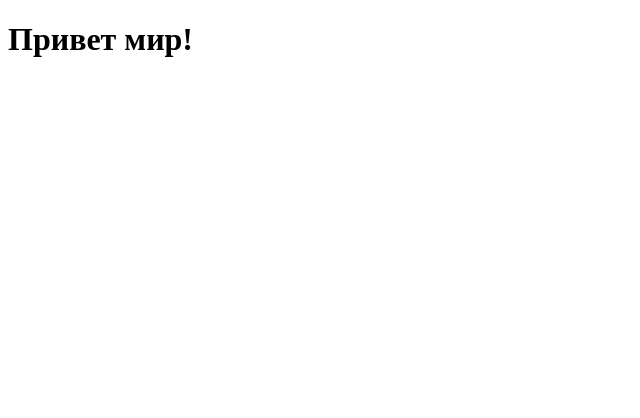
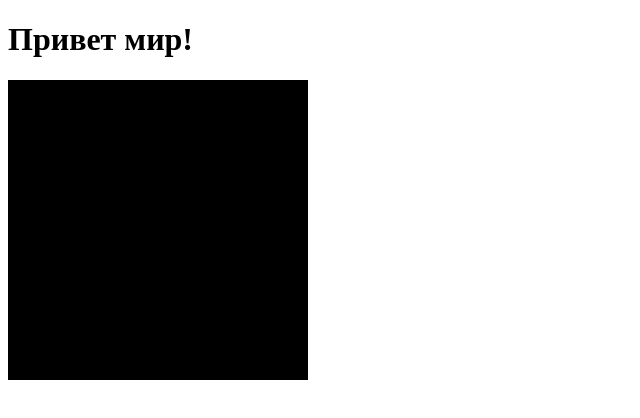
Before and after one commit to ViktorianR/IMT, a plain HTML site: page index.html in a window 1280 px wide. Shown: the whole page, without its empty margins (0-640 px from the left). Drawn offline with Linux system fonts and the light colour scheme.

```diff
--- a/index.html
+++ b/index.html
@@ -3,8 +3,18 @@
 <head>
 	<meta charset="UTF-8">
 	<title>ГИТ</title>
+
+	<style>
+		.circle
+		{
+			background: #000;
+			width: 300px;
+			height: 300px;
+		}
+	</style>
 </head>
 <body>
 	<h1>Привет мир!</h1>
+	<div class="circle"></div>
 </body>
 </html>
```
